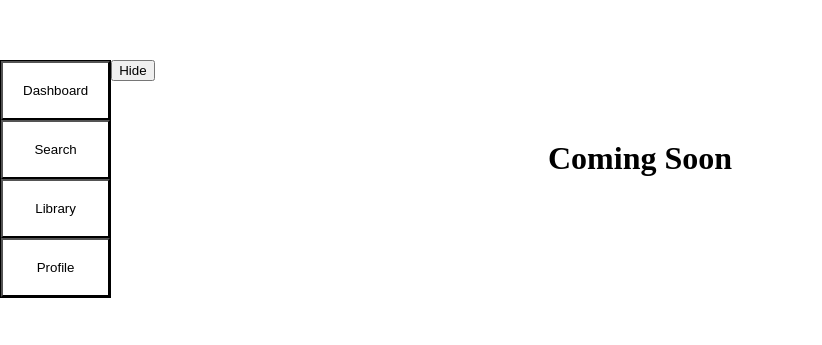
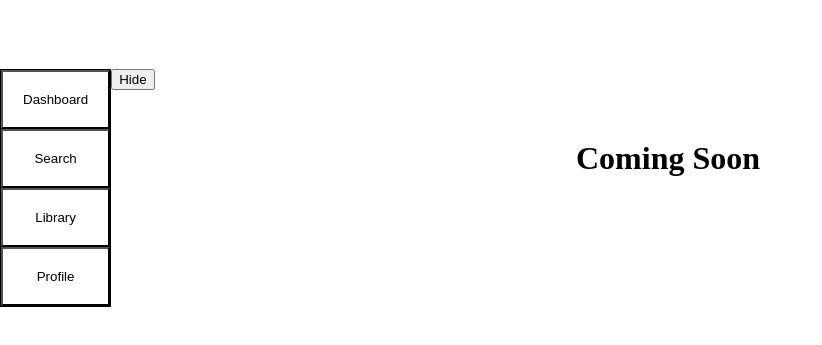
Before and after one commit to bpun1p/MERN-weather-app, a React (Create React App) app in the folder client/: page /dashboard in a window 1280 px wide. Shown: the part 281-626 px from the top of the page, without its empty margins (0-822 px from the left). Built offline with nearby package versions, Linux system fonts and the light colour scheme.

Commit message:
css adjustments made for profile and dashboard header

```diff
--- a/client/src/components/Navigation/Nav.css
+++ b/client/src/components/Navigation/Nav.css
@@ -4,7 +4,7 @@
   position: absolute;
   left: 20;
   transition: 0.5s;
-  margin-top: 25%;
+  top: 350px;
 }
 
 .side-nav {
--- a/client/src/components/dashboard/Dashboard.css
+++ b/client/src/components/dashboard/Dashboard.css
@@ -1,4 +1,7 @@
 .dashboard-heading {
+  width: fit-content;
+  margin-left: 0;
+  left: 45%;
   position: relative;
   text-align: center;
   top: 400px;
--- a/client/src/components/profile/Profile.css
+++ b/client/src/components/profile/Profile.css
@@ -1,4 +1,7 @@
 .profile-heading {
+  width: fit-content;
+  margin-left: 0;
+  left: 45%;
   position: relative;
   text-align: center;
   top: 400px;
```
